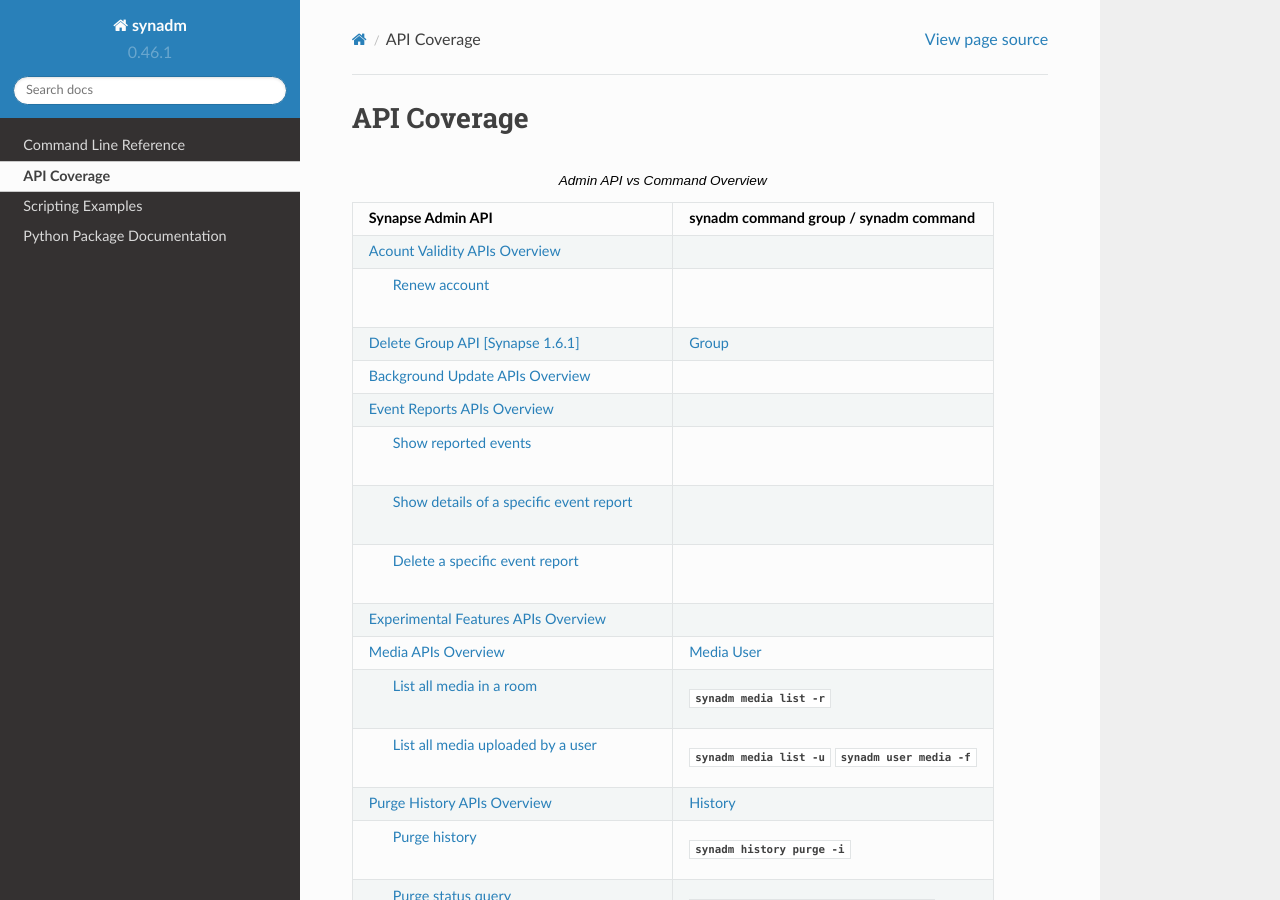
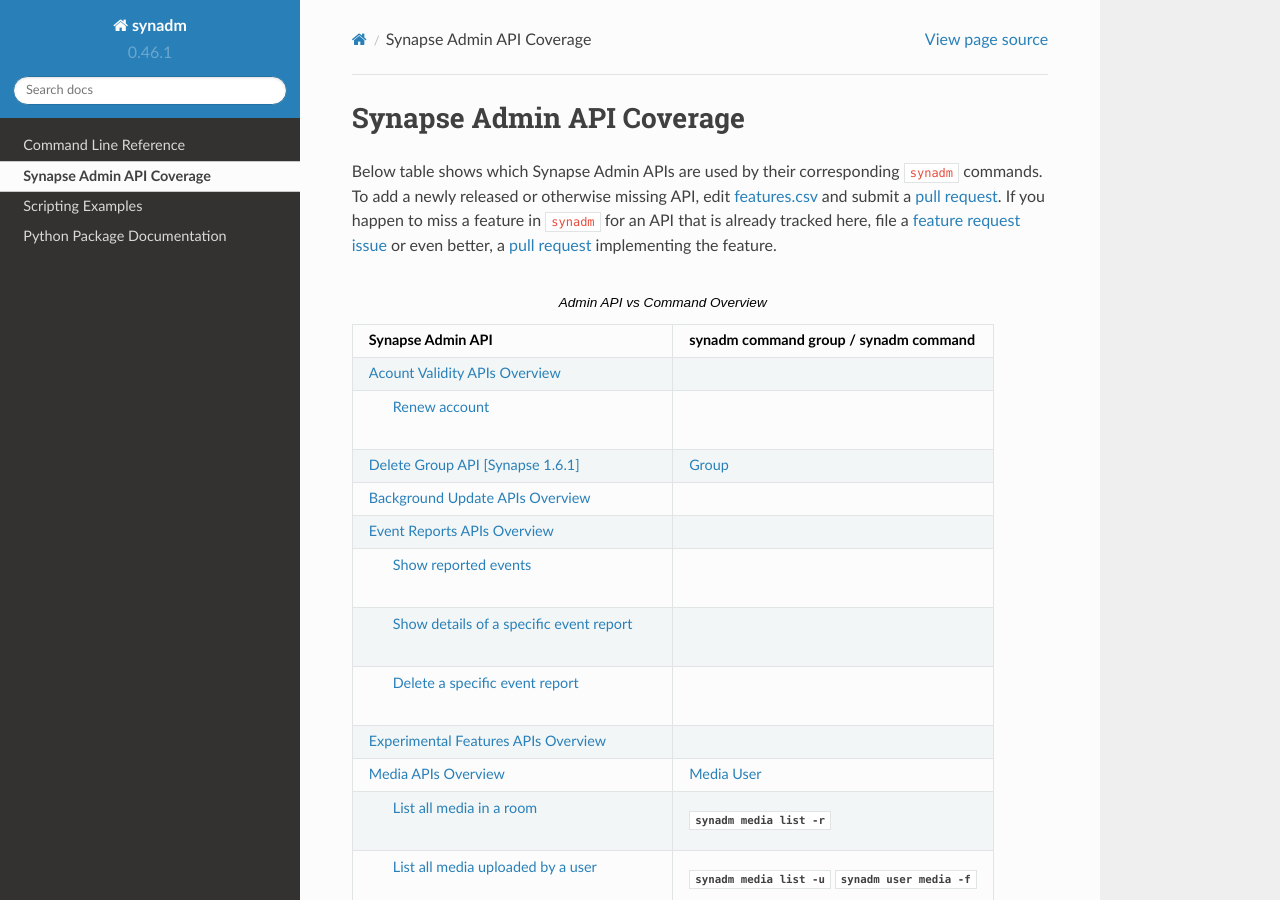
Before and after one commit to JOJ0/synadm, a Sphinx documentation site: the page built from doc/source/features.rst, in a window 1280 px wide and 900 px high. Built offline with Sphinx 7.4.7 and the Read the Docs theme 2.0.0, drawn with Linux system fonts in a browser that asks for light colours.

Commit message:
Add description to features.rst and reword heading

```diff
--- a/doc/source/features.rst
+++ b/doc/source/features.rst
@@ -1,8 +1,21 @@
-API Coverage
-=========================
+Synapse Admin API Coverage
+==========================
+
+Below table shows which Synapse Admin APIs are used by their corresponding
+``synadm`` commands. To add a newly released or otherwise missing API, edit
+`features.csv`_ and submit a `pull request`_. If you happen to miss a feature
+in ``synadm`` for an API that is already tracked here, file a `feature request
+issue`_ or even better, a `pull request`_ implementing the feature.
 
 .. csv-table:: Admin API vs Command Overview
    :file: features.csv
    :header-rows: 1
    :class: longtable
    :widths: 1 1
+
+.. _features.csv:
+   https://github.com/JOJ0/synadm/tree/master/doc/source/features.csv
+.. _feature request issue:
+   https://github.com/JOJ0/synadm/issues/new
+.. _pull request:
+   https://github.com/JOJ0/synadm/blob/dev/CONTRIBUTING.md#submitting-your-work
```
